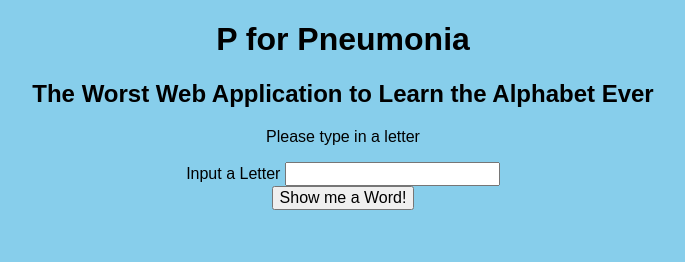
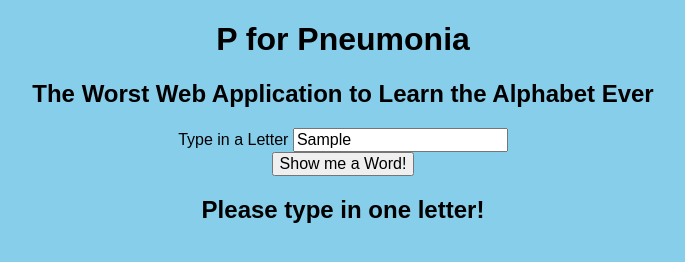
Before and after one commit to ecwing/eric_wing_project3, a plain HTML site: page index.html in a window 1280 px wide. Both pictures are taken after typing "Sample" into the empty fields and a click on the input "Show me a Word!". Shown: the whole page, without its empty margins (297-982 px from the left). Drawn offline with nearby package versions, Linux system fonts and the light colour scheme.

Commit message:
added functions to handle errors from user input other than specified parameters using regex

```diff
--- a/index.html
+++ b/index.html
@@ -9,19 +9,22 @@
     <link rel="stylesheet" href="styles/style.css">
 </head>
 <body>
+
 <h1>P for Pneumonia</h1>
 <h2>The Worst Web Application to Learn the Alphabet Ever</h2>
-<div class="results"></div>
+
 
 <form action="">
-        <p><i class="fa fa-coffee animated shake infinite"></i> Please type in a letter</p>
-        <label for="coffee">Input a Letter</label>
-        <input type="text">
-        <div class="submit-container">
+
+        <label for="coffee">Type in a Letter</label>
+        <input type="text" max="1">
+
+        <div>
             <input type="submit" name="letter" value="Show me a Word!">
         </div>
+
         <div class="result"></div>
-    </fieldset>
+
 </form>
 
 
@@ -32,5 +35,6 @@
 
 <script src="https://cdnjs.cloudflare.com/ajax/libs/jquery/2.1.4/jquery.js"></script>
 <script src="script.js"></script>
+
 </body>
 </html>
--- a/script.js
+++ b/script.js
@@ -454,25 +454,23 @@ $(function () {
         const userLetter = userInput.toUpperCase();
 
         const regexPattern = /^[a-zA-Z]{1}$/;
-
         const regexCheck = regexPattern.exec(userLetter);
-
+        const userChoice = letter[userLetter];
 
         console.log(regexCheck);
 
+        // regexCheck !== null
+        // userLetter !== undefined
 
-        if (userLetter !== '' || regexCheck !== null ) {
+
+        if (userLetter !== '' && regexCheck !== null) {
 
             $('input[type=text]').val('');
-            const userChoice = letter[userLetter];
             const result = userChoice[Math.floor(Math.random() * userChoice.length)];
 
-            $('.result').html(`<h2>You choose the letter ${userLetter}.</h2><h3><strong>${userLetter}</strong> is for "${result.word}". ${result.example}</h3>`)
-
-
+            $('.result').html(`<h2>You choose the letter ${userLetter}.</h2><h3><strong>${userLetter}</strong> is for "${result.word}". ${result.example}</h3><h4>Press the button again for another example or type in a new letter!</h4>`)
         } else {
-            console.log('show error');
-            $('.result').html(`<h2>${userLetter} is invalid response please type in only one letter!</h3>`)
+            $('.result').html(`<h2>Please type in one letter!</h3>`)
         }
 
 
```
